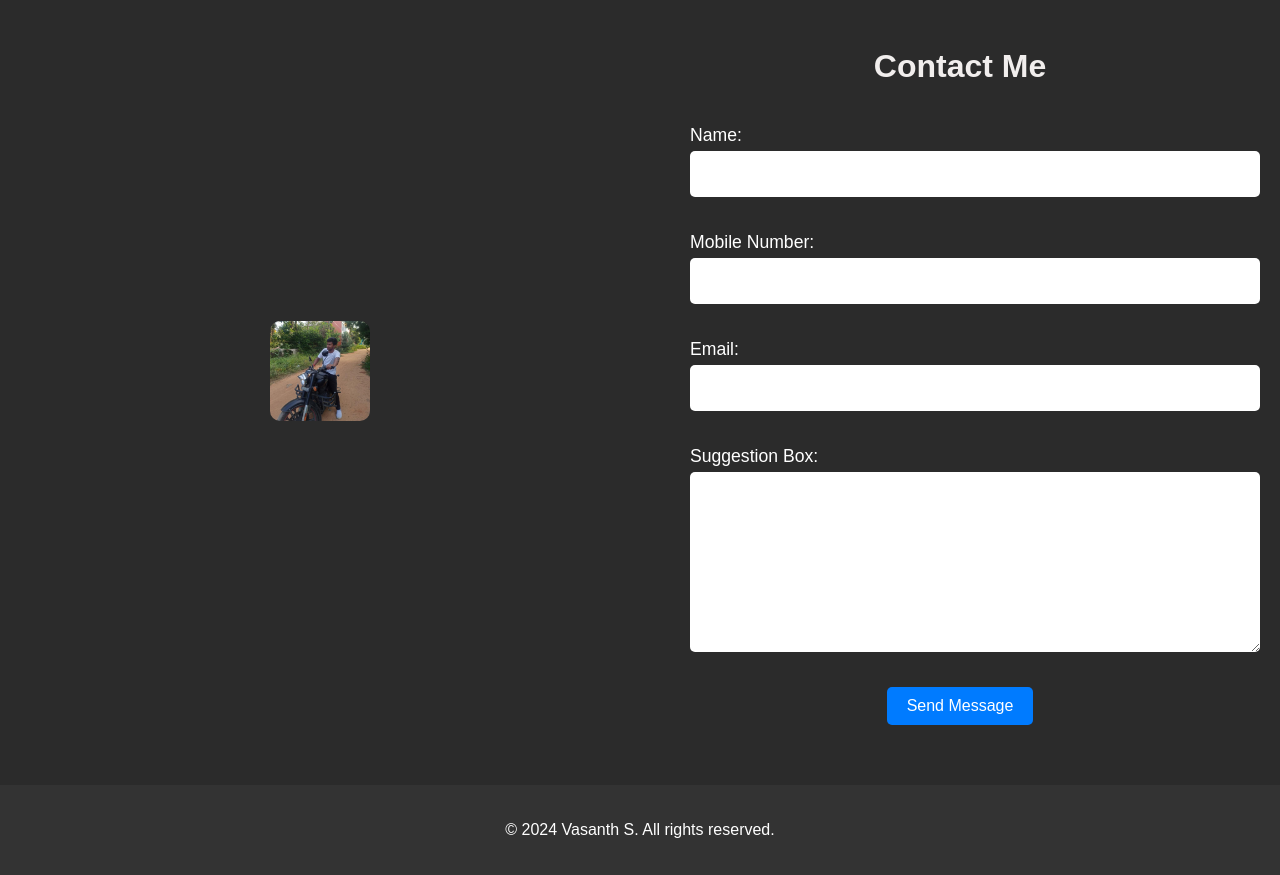
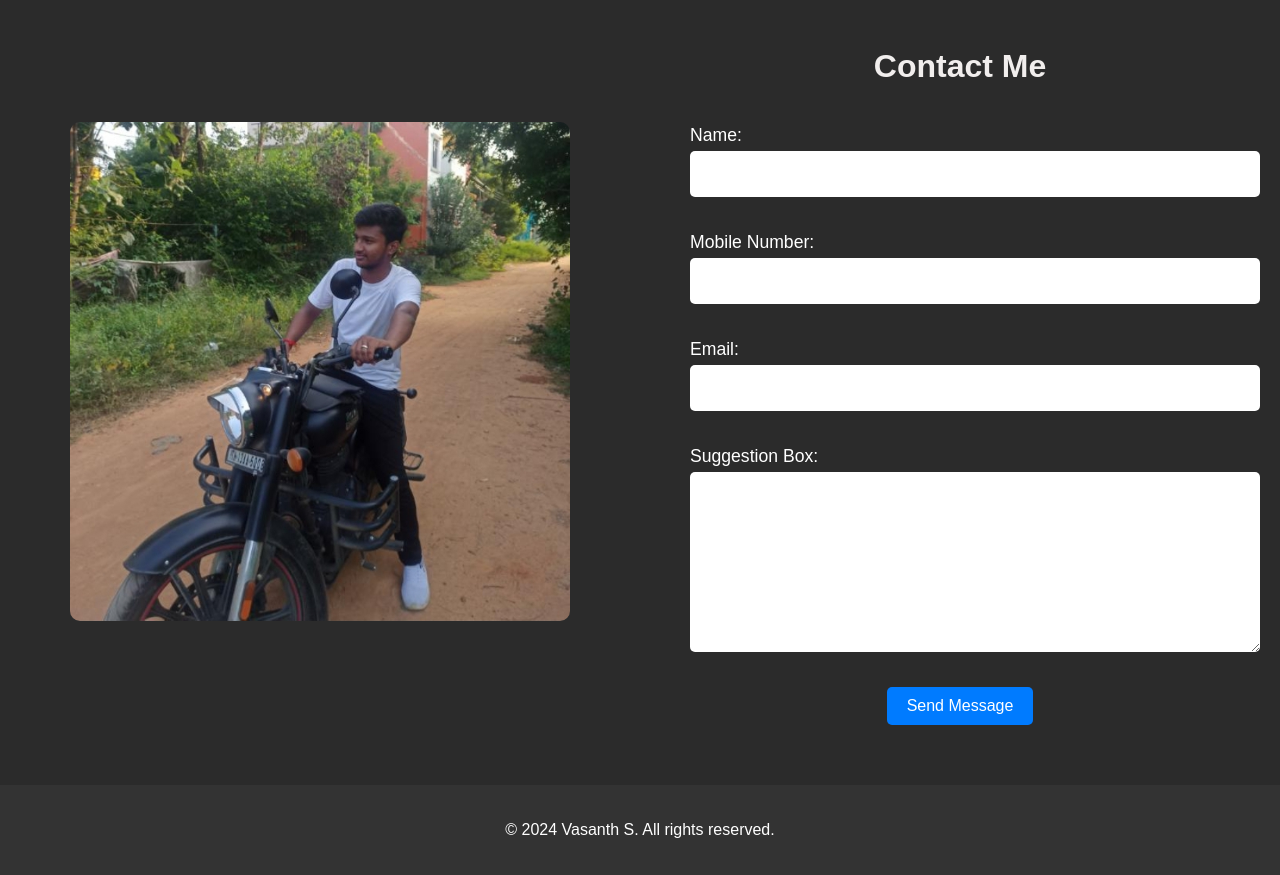
Before and after one commit to Zerds-Global/Vasanth-founder, a plain HTML site: page index.html in a window 1280 px wide. Shown: the part 4460-5335 px from the top of the page. Drawn offline with Linux system fonts and the light colour scheme.

Commit message:
index.html

```diff
--- a/index.html
+++ b/index.html
@@ -255,7 +255,7 @@
     <div class="container contact-container">
         <!-- Left side - Image -->
         <div class="contact-left">
-            <img src="./image/vasanth-zerds.jpg" alt="Contact Image" class="contact-image" width="100px" height="100px">
+            <img src="./image/vasanth-zerds.jpg" alt="Contact Image" class="contact-image" width="500px" height="500px">
         </div>
 
         <!-- Right side - Form -->
```
